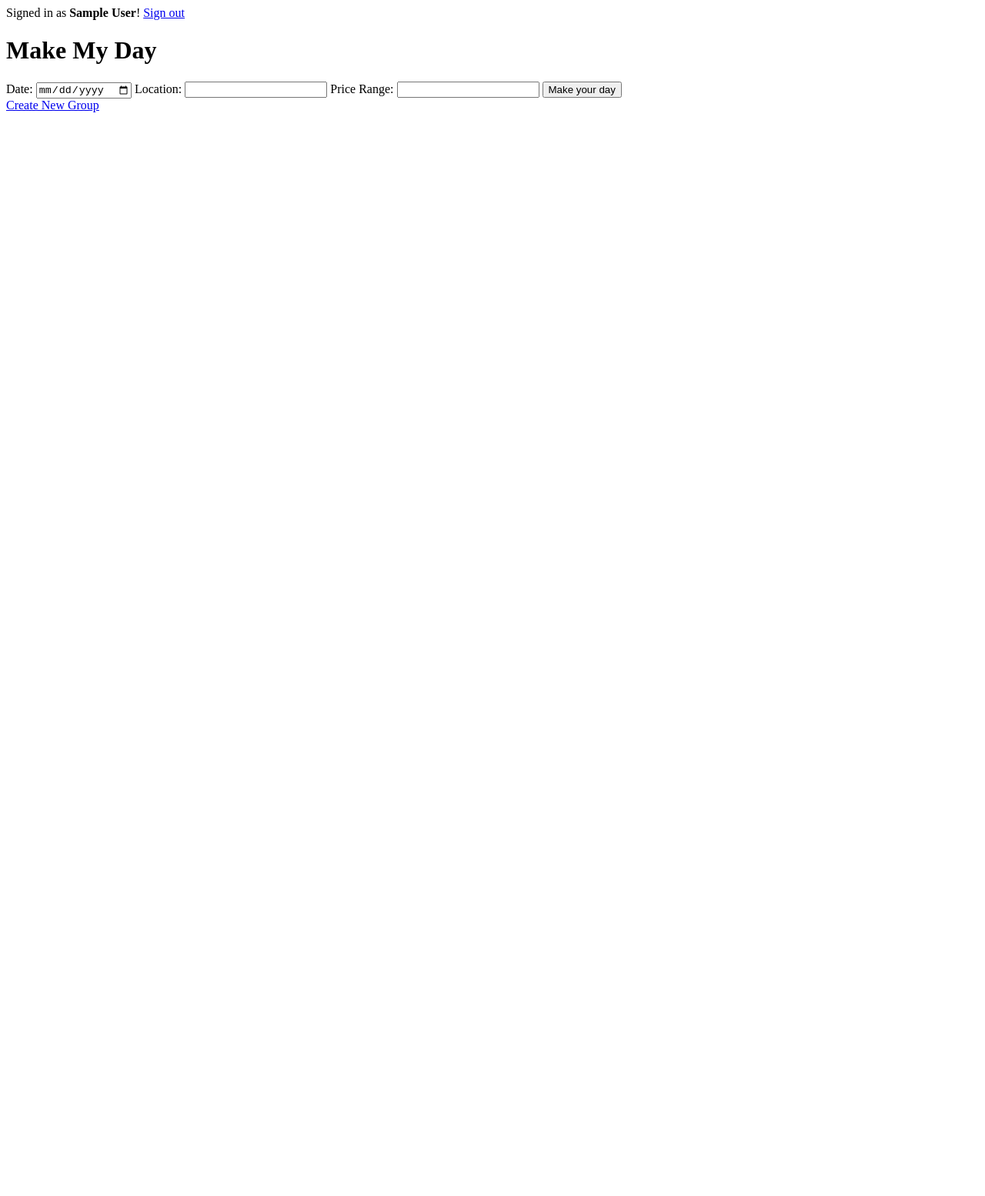
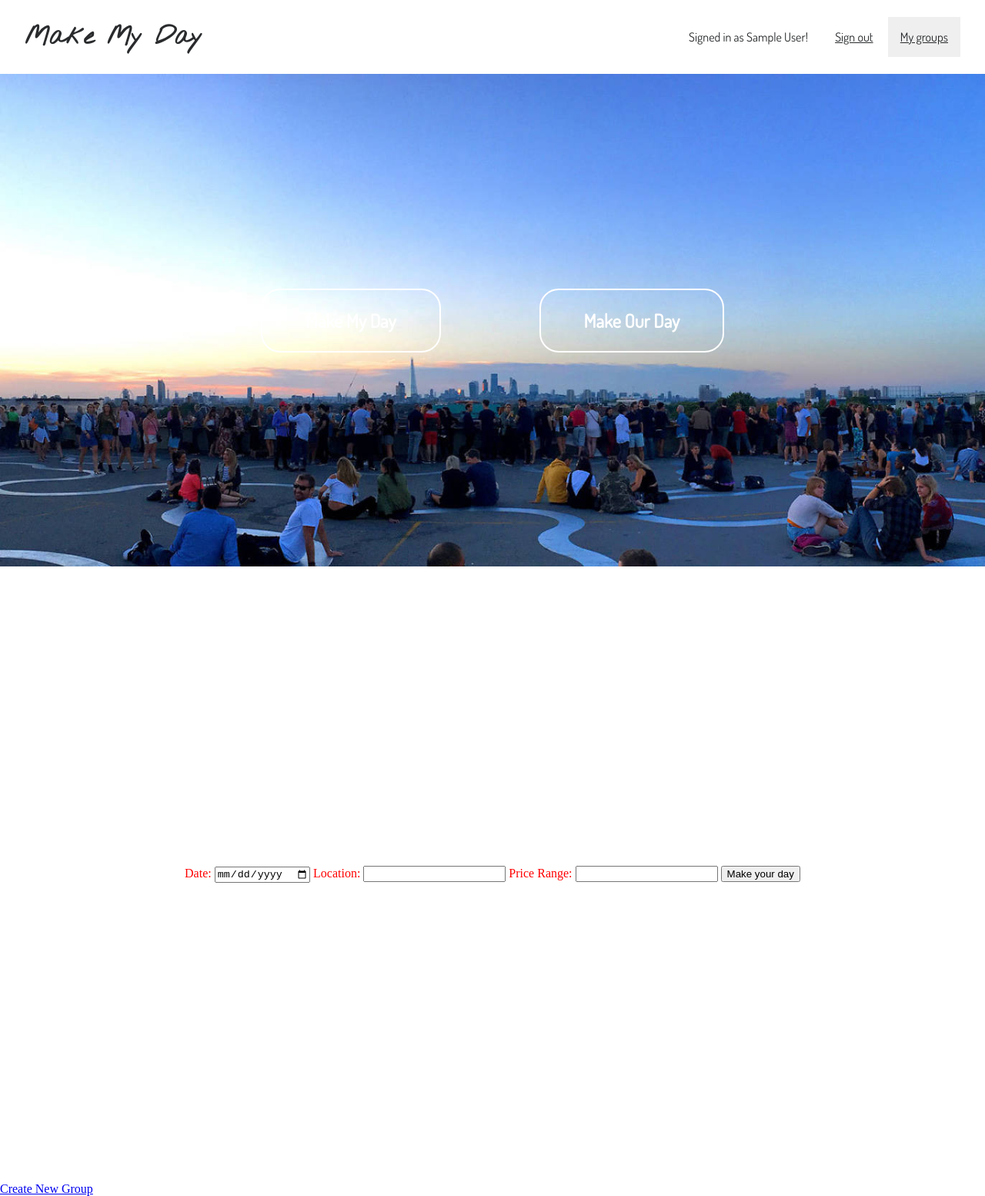
Before and after one commit to ZoeKavanagh/make_my_day_app, a Rails app: template app/views/mmd/index.html.erb in a window 1280 px wide. Shown: the whole page at 77% size. Before the commit the page ends 800 px from the top, so only its background shows below. Run offline with Rails 7, Linux system fonts and the light colour scheme; the template is opened without the code that fills it, so the values that code supplies are empty; the visitor is signed in with stand-in values (Sample User, id 1); style sheets or scripts are compiled from the project's sources.

Commit message:
Style homepage

```diff
--- a/app/assets/stylesheets/application.css
+++ b/app/assets/stylesheets/application.css
@@ -13,3 +13,72 @@
  *= require_tree .
  *= require_self
  */
+ body {
+   height:100vh;
+   margin: 0;
+ }
+
+ .content {
+   height: 50rem;
+ }
+
+ header {
+   color: #292b2d;
+   width: 100%;
+   height: 6rem;
+   display: flex;
+   justify-content: space-between;
+   align-items: center;
+   font-family: 'Dosis', sans-serif;
+ }
+
+ header h1 {
+   font-family: 'Nothing You Could Do', cursive;
+   margin-left: 2rem;
+ }
+
+ .header-right {
+   margin-right: 2rem;
+ }
+
+ .header-right span {
+   margin: 1rem;
+ }
+
+ .header-right a, button {
+   text-decoration: underline;
+   color: #292b2d;
+ }
+
+ .dropbtn {
+    font-family: 'Dosis', sans-serif;
+    padding: 16px;
+    font-size: 16px;
+    border: none;
+ }
+
+ .dropdown {
+    position: relative;
+    display: inline-block;
+ }
+
+ .dropdown-content {
+    display: none;
+    position: absolute;
+    background-color: white;
+    background: rgba(255, 255, 255, 0.7);
+    min-width: 160px;
+    box-shadow: 0px 8px 16px 0px rgba(0,0,0,0.2);
+    z-index: 1;
+ }
+
+ .dropdown-content a {
+    color: black;
+    padding: 12px 16px;
+    text-decoration: none;
+    display: block;
+ }
+
+.dropdown-content a:hover {background: rgba(0, 0, 0, 0.1)}
+
+.dropdown:hover .dropdown-content {display: block;}
--- /dev/null
+++ b/app/assets/stylesheets/form.css
@@ -0,0 +1,3 @@
+.form form {
+  color: red;
+}
--- /dev/null
+++ b/app/assets/stylesheets/index.css
@@ -0,0 +1,33 @@
+.banner {
+  height: 80%;
+  display: flex;
+  justify-content: center;
+  align-items: center;
+  background-image: url('friends2.jpg');
+  background-repeat: no-repeat;
+  background-size: cover;
+}
+
+.banner a {
+  font-family: 'Dosis', sans-serif;
+  font-weight: bold;
+  font-size: 1.5rem;
+  text-decoration: none;
+  border: 2px solid white;
+  border-radius: 25px;
+  color: white;
+  padding: 1.5rem 3.5rem;
+  margin: 4rem;
+}
+
+.banner a:hover {
+  background: rgba(0, 0, 0, 0.1);
+  padding: 1.6rem 3.6rem;
+}
+
+#make-my-day-form {
+  height: 50rem;
+  display: flex;
+  justify-content: center;
+  align-items: center;
+}
--- a/app/assets/stylesheets/welcome.scss
+++ /dev/null
@@ -1,3 +0,0 @@
-// Place all the styles related to the welcome controller here.
-// They will automatically be included in application.css.
-// You can use Sass (SCSS) here: http://sass-lang.com/
--- a/app/views/layouts/application.html.erb
+++ b/app/views/layouts/application.html.erb
@@ -1,25 +1,44 @@
 <!DOCTYPE html>
 <html>
   <head>
-    <title>MakeMyDayApp</title>
+    <title>Make My Day</title>
     <%= csrf_meta_tags %>
     <%= csp_meta_tag %>
 
+    <link href="https://fonts.googleapis.com/css?family=Dosis|Nothing+You+Could+Do" rel="stylesheet">
     <%= stylesheet_link_tag    'application', media: 'all', 'data-turbolinks-track': 'reload' %>
     <%= javascript_include_tag 'application', 'data-turbolinks-track': 'reload' %>
   </head>
 
   <body>
-    <div>
-      <% if current_user %>
-        Signed in as <strong><%= current_user.name %></strong>!
-        <%= link_to "Sign out", signout_path, id: "sign_out" %>
-      <% else %>
-        <%= link_to "Sign in with Google", "/auth/google_oauth2", id: "sign_in" %>
-      <% end %>
-    </div>
-    <div>
+    <header>
+      <h1>Make My Day</h1>
+      <div class='header-right'>
+        <% if current_user %>
+          <span> Signed in as <%= current_user.name %>! </span>
+          <span> <%= link_to "Sign out", signout_path, id: "sign_out" %> </span>
+        <% else %>
+          <%= link_to "Sign in with Google", "/auth/google_oauth2", id: "sign_in" %>
+        <% end %>
+
+        <% if current_user %>
+          <div class="dropdown">
+            <button class="dropbtn">My groups</button>
+            <div class="dropdown-content">
+              <% @relationships = GroupUser.where(user_id: current_user.id) %>
+              <% @relationships.each do |group_user| %>
+              <% @group = Group.find_by(id: group_user.group_id) %>
+              <%= link_to @group.name, group_path(@group)%>
+              <% end %>
+            </div>
+          </div>
+        <% end %>
+      </div>
+    </header>
+
+    <div class='content'>
     <%= yield %>
     </div>
+
   </body>
 </html>
--- /dev/null
+++ b/app/views/mmd/_activities_form.html.erb
@@ -0,0 +1,10 @@
+<%= stylesheet_link_tag  'form.css' %>
+
+<div class='form'>
+  <%= form_tag(controller: 'mmd', action: 'index', method: 'get') do %>
+    Date: <%= date_field_tag(:date) %>
+    Location: <%= text_field_tag(:location) %>
+    Price Range: <%= text_field_tag(:price_range) %>
+    <%= submit_tag('Make your day') %>
+  <% end %>
+</div>
--- /dev/null
+++ b/app/views/mmd/_events.html.erb
@@ -0,0 +1,8 @@
+<% @events.each do |event| %>
+  <h2><%= event['title'] %></h2>
+  <p>Description: <%= event['description'] %></p>
+  <p>Price Range: <%= event['price_range'] %></p>
+  <p>Location: <%= event['location'] %></p>
+  <p>Url: <%= event['url'] %></p>
+  <p>Category: <%= event['category'] %></p>
+<% end %>
--- a/app/views/mmd/index.html.erb
+++ b/app/views/mmd/index.html.erb
@@ -1,26 +1,12 @@
-<h1>Make My Day</h1>
-<%= form_tag(controller: 'mmd', action: 'index', method: 'get') do %>
-  Date: <%= date_field_tag(:date) %>
-  Location: <%= text_field_tag(:location) %>
-  Price Range: <%= text_field_tag(:price_range) %>
-  <%= submit_tag('Make your day') %>
-<% end %>
+<%= stylesheet_link_tag  'index.css' %>
+<div class='banner'>
+  <%= link_to 'Make My Day', '#make-my-day-form' %>
+  <%= link_to 'Make Our Day' %>
+</div>
 
-<% @events.each do |event| %>
-  <h2><%= event['title'] %></h2>
-  <p>Description: <%= event['description'] %></p>
-  <p>Price Range: <%= event['price_range'] %></p>
-  <p>Location: <%= event['location'] %></p>
-  <p>Url: <%= event['url'] %></p>
-  <p>Category: <%= event['category'] %></p>
-<% end %>
-
-<% if current_user %>
-  <% @group_user = GroupUser.where(user_id: current_user.id) %>
-  <% @group_user.each do |group_user| %>
-  <% @group = Group.find_by(id: group_user.group_id) %>
-  <%= link_to @group.name, group_path(@group)%>
-  <% end %>
-<% end %>
+<div id='make-my-day-form'>
+  <%= render 'activities_form' %>
+</div>
+<!-- <%= render 'events' %> -->
 
 <%= link_to 'Create New Group', new_group_path %>
--- a/config/initializers/assets.rb
+++ b/config/initializers/assets.rb
@@ -2,7 +2,8 @@
 
 # Version of your assets, change this if you want to expire all your assets.
 Rails.application.config.assets.version = '1.0'
-
+Rails.application.config.assets.precompile += %w( index.css )
+Rails.application.config.assets.precompile += %w( form.css )
 # Add additional assets to the asset load path.
 # Rails.application.config.assets.paths << Emoji.images_path
 # Add Yarn node_modules folder to the asset load path.
```
Also changed, not shown: app/assets/images/friends1.jpg (added), app/assets/images/friends2.jpg (added), 6 other files.
